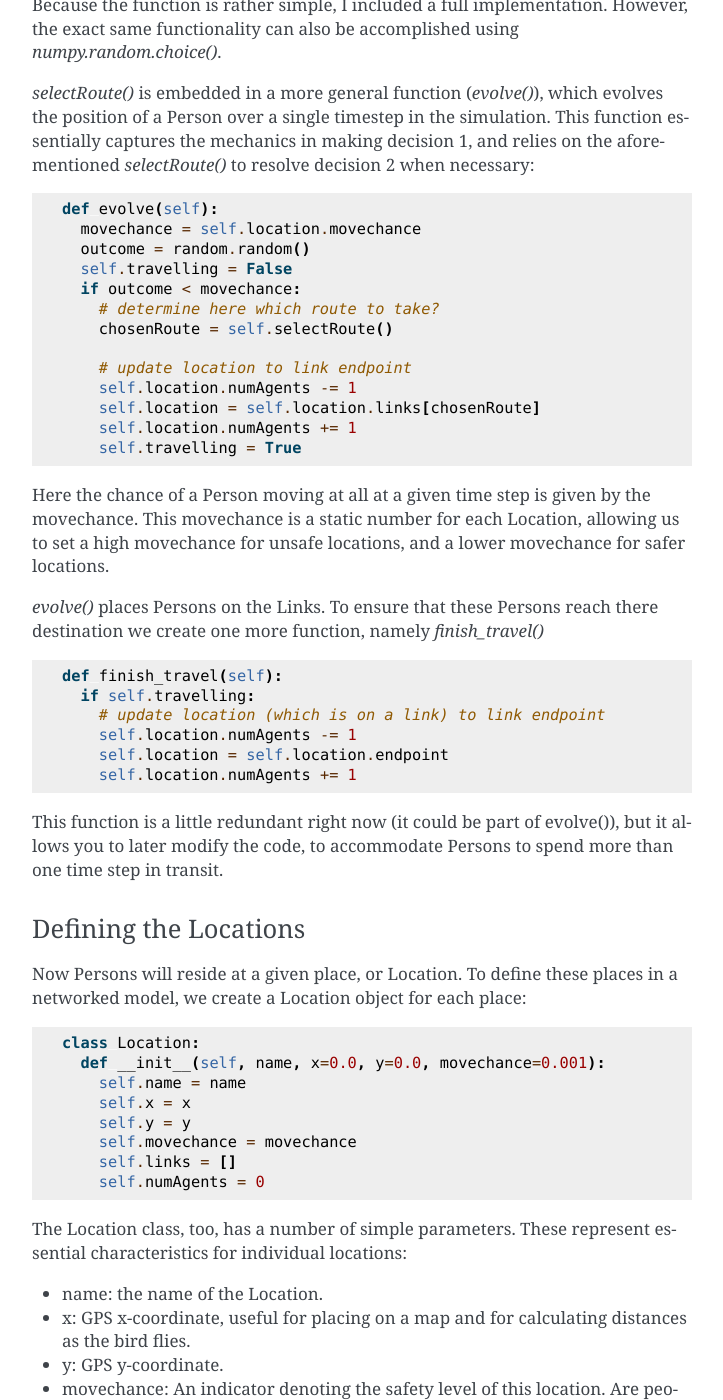
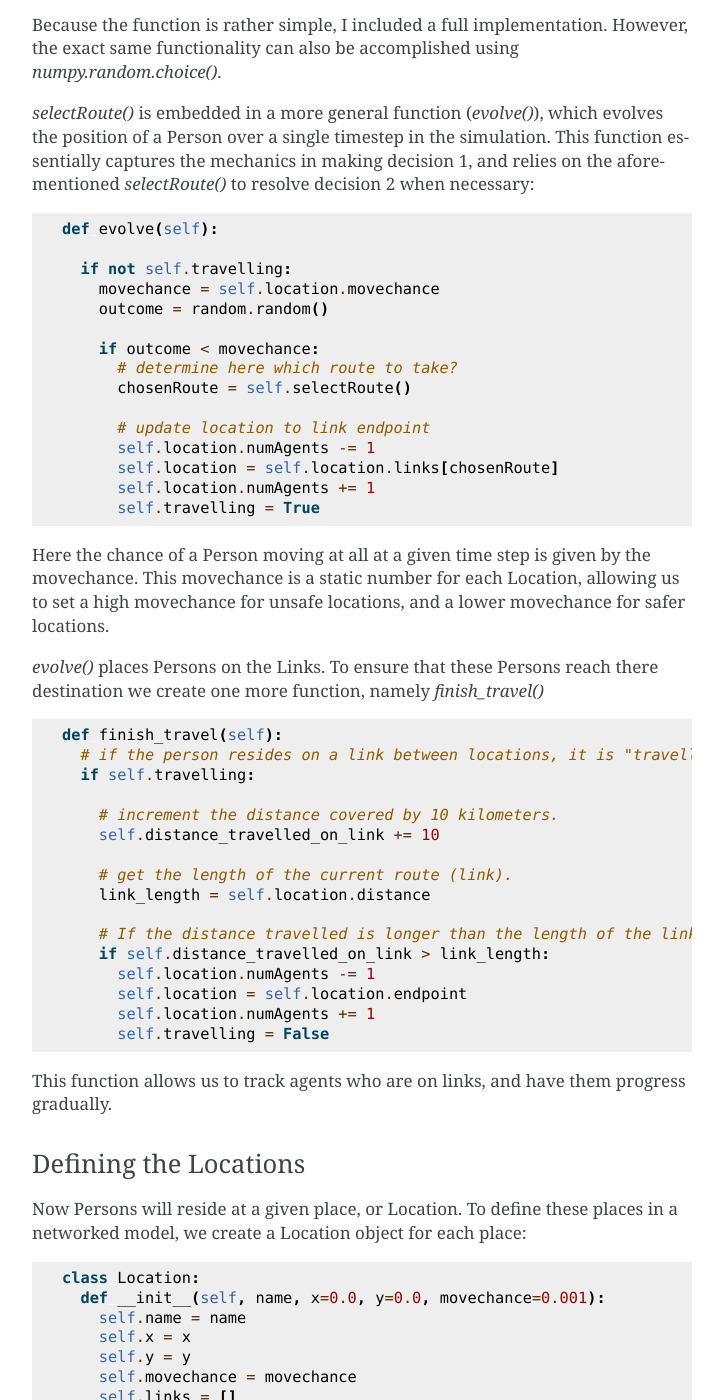
Before and after one commit to djgroen/student-resources, a Sphinx documentation site: the page built from docs/python-abm.rst, in a window 1280 px wide and 1400 px high, scrolled down 3093 px. Shown: the whole window, without its empty margins (388-1111 px from the left). Built offline with Sphinx 7.4.7, drawn with Linux system fonts in a browser that asks for light colours; some of the changed text lies outside the part shown.

Commit message:
Update python-abm.rst

```diff
--- a/docs/python-abm.rst
+++ b/docs/python-abm.rst
@@ -77,6 +77,7 @@ simulation purposes.
 
       # Set to true when an agent resides on a link.
       self.travelling = False
+      self.distance_travelled_on_link = 0
 
 
 I gave the Person class a simple constructor (see the _init_() function), which
@@ -132,18 +133,20 @@ function essentially captures the mechanics in making decision 1, and relies on
 the aforementioned `selectRoute()` to resolve decision 2 when necessary:
 ::
   def evolve(self):
-    movechance = self.location.movechance
-    outcome = random.random()
-    self.travelling = False
-    if outcome < movechance:
-      # determine here which route to take?
-      chosenRoute = self.selectRoute()
 
-      # update location to link endpoint
-      self.location.numAgents -= 1
-      self.location = self.location.links[chosenRoute]
-      self.location.numAgents += 1
-      self.travelling = True
+    if not self.travelling:
+      movechance = self.location.movechance
+      outcome = random.random()
+
+      if outcome < movechance:
+        # determine here which route to take?
+        chosenRoute = self.selectRoute()
+
+        # update location to link endpoint
+        self.location.numAgents -= 1
+        self.location = self.location.links[chosenRoute]
+        self.location.numAgents += 1
+        self.travelling = True
 
 
 Here the chance of a Person moving at all at a given time step is given by the
@@ -155,15 +158,23 @@ locations.
 destination we create one more function, namely `finish_travel()`
 ::
   def finish_travel(self):
+    # if the person resides on a link between locations, it is "travelling"
     if self.travelling:
-      # update location (which is on a link) to link endpoint
-      self.location.numAgents -= 1
-      self.location = self.location.endpoint
-      self.location.numAgents += 1
 
-This function is a little redundant right now (it could be part of evolve()),
-but it allows you to later modify the code, to accommodate Persons to spend more
-than one time step in transit.
+      # increment the distance covered by 10 kilometers.
+      self.distance_travelled_on_link += 10
+
+      # get the length of the current route (link).
+      link_length = self.location.distance
+
+      # If the distance travelled is longer than the length of the link, we arrive at our destination.
+      if self.distance_travelled_on_link > link_length:
+        self.location.numAgents -= 1
+        self.location = self.location.endpoint
+        self.location.numAgents += 1
+        self.travelling = False
+
+This function allows us to track agents who are on links, and have them progress gradually.
 
 ======================
 Defining the Locations
@@ -312,6 +323,12 @@ Lastly, we add two functions to aid us in writing out some results.
     for l in self.locations:
       print(l.name, l.numAgents)
 
+    my_file = open("agents.%.csv" % (self.time), "w")
+
+    my_file.write("#id,x,y\n")
+    of id,a in enumerate(self.agents):
+      my_file.write("%s,%s,%s\n" % (id, a.x, a.y))
+
 
 =============================================
 Creating and running a Agent-based Simulation
```
Also changed, not shown: other parts of docs/python-abm.rst (+12 -12 lines).
